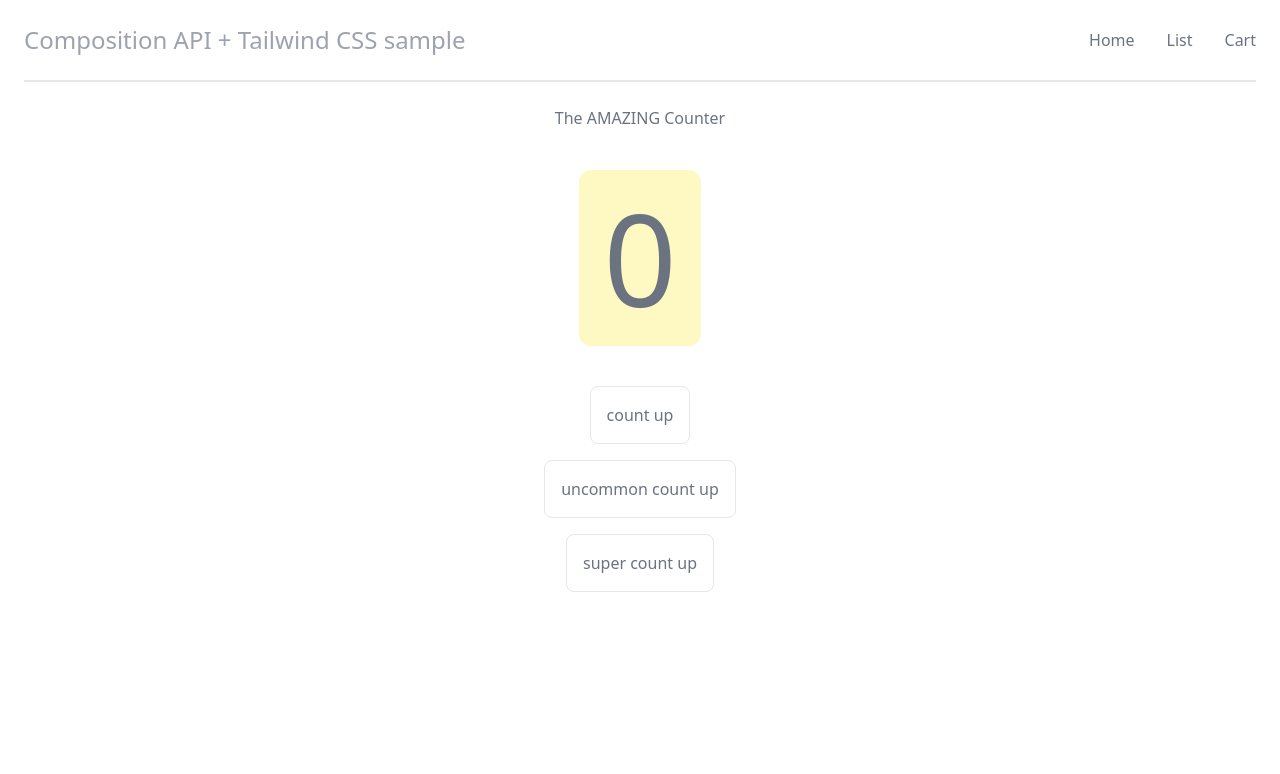
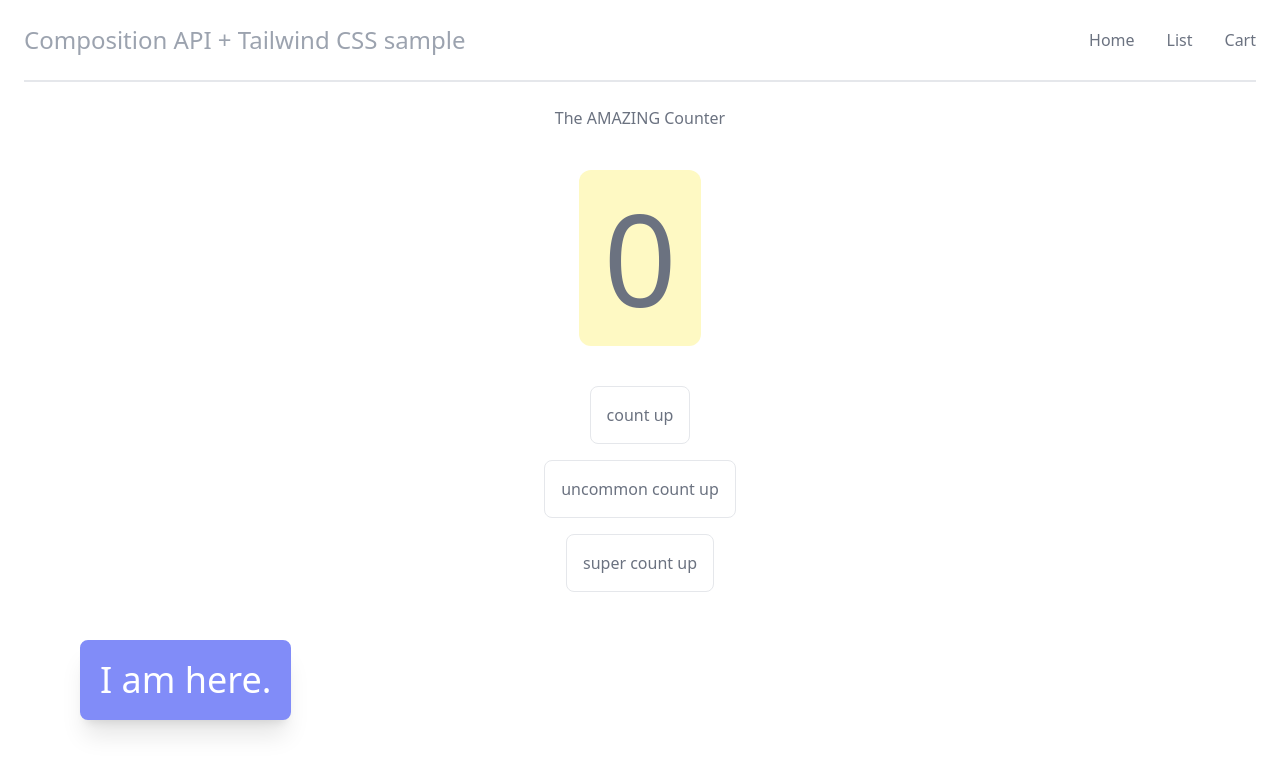
Before and after one commit to suchwowinc/composition-api-tailwindcss-sample-1, a Vue app: page / in a window 1280 px wide. Shown: the top 774 px of the page. Built offline with nearby package versions, Linux system fonts and the light colour scheme.

Commit message:
chore: add absolute position button

```diff
--- a/src/App.vue
+++ b/src/App.vue
@@ -18,4 +18,7 @@
     </div>
   </div>
   <router-view/>
+  <div class="absolute left-20 bottom-20">
+    <div class="text-4xl rounded-lg border-4 border-indigo-400 bg-indigo-400 text-white p-4 cursor-pointer shadow-xl">I am here.</div>
+  </div>
 </template>
```
